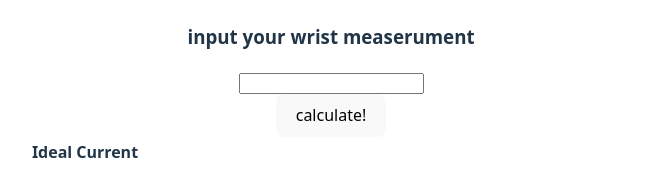
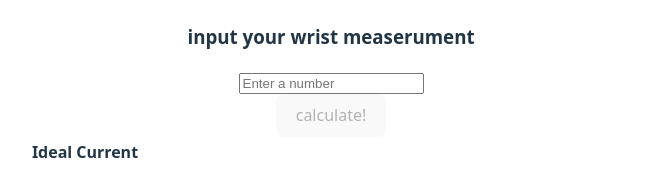
Before and after one commit to JohanCodeForFun/golden-ratio, a React (Vite) app: page / in a window 1280 px wide. Shown: the part 524-711 px from the top of the page, without its empty margins (309-972 px from the left). Built offline with nearby package versions, Linux system fonts and the light colour scheme.

Commit message:
Refactor input handling for wrist measurement and enhance form submission

```diff
--- a/src/App.tsx
+++ b/src/App.tsx
@@ -37,13 +37,19 @@ function App() {
         <h3>
           input your wrist measerument
         </h3>
+        <form onSubmit={handleCalculate}>
           <input
             type="text"
             value={inputValue}
             onChange={handleInputChange}
+            pattern='[0-9]*'
+            inputMode='numeric'
+            placeholder='Enter a number'
           />
           <br />
-        <button>calculate!</button>
+          <button
+          disabled={inputValue === "" || isNaN(Number(inputValue))}>calculate!</button>
+        </form>
       </div>
 
       <div className='calculation'>
```
Lines whose indentation alone changed are shown as unchanged.
